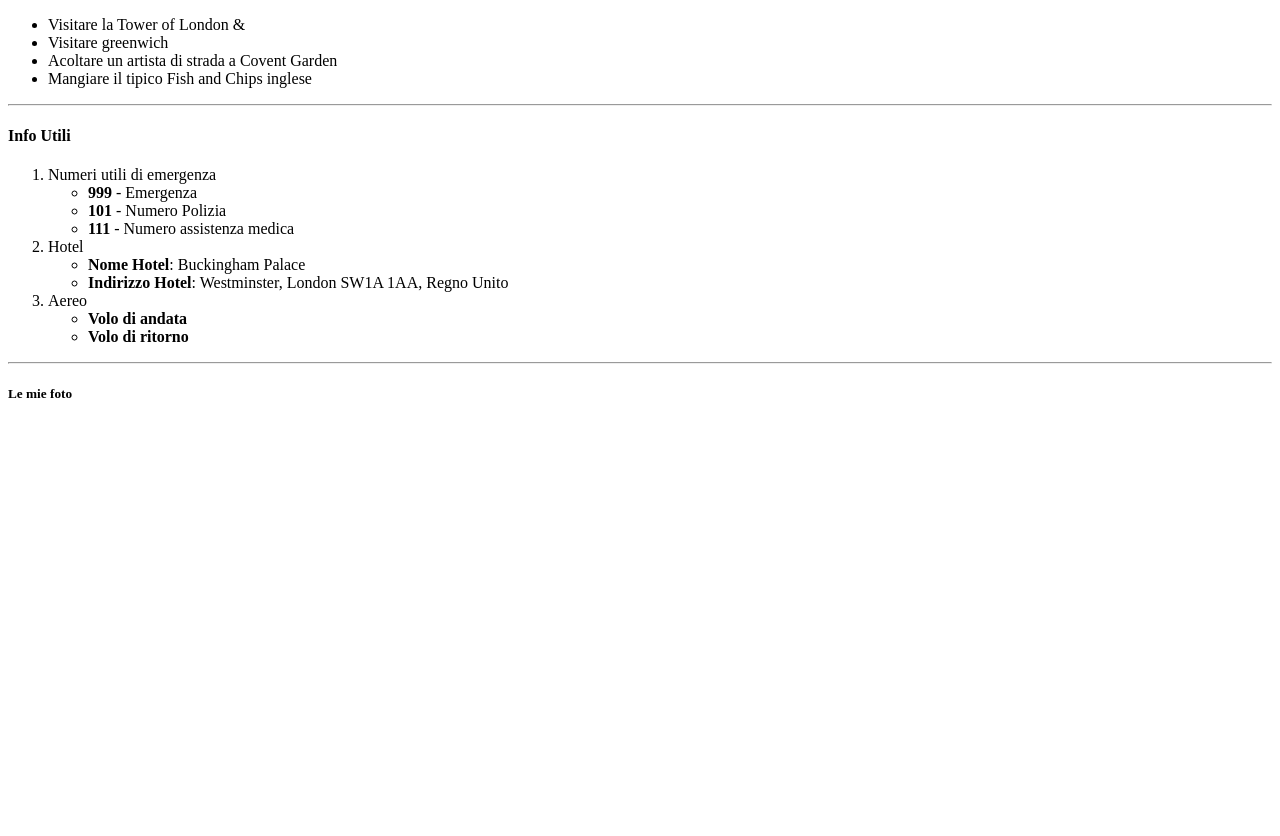
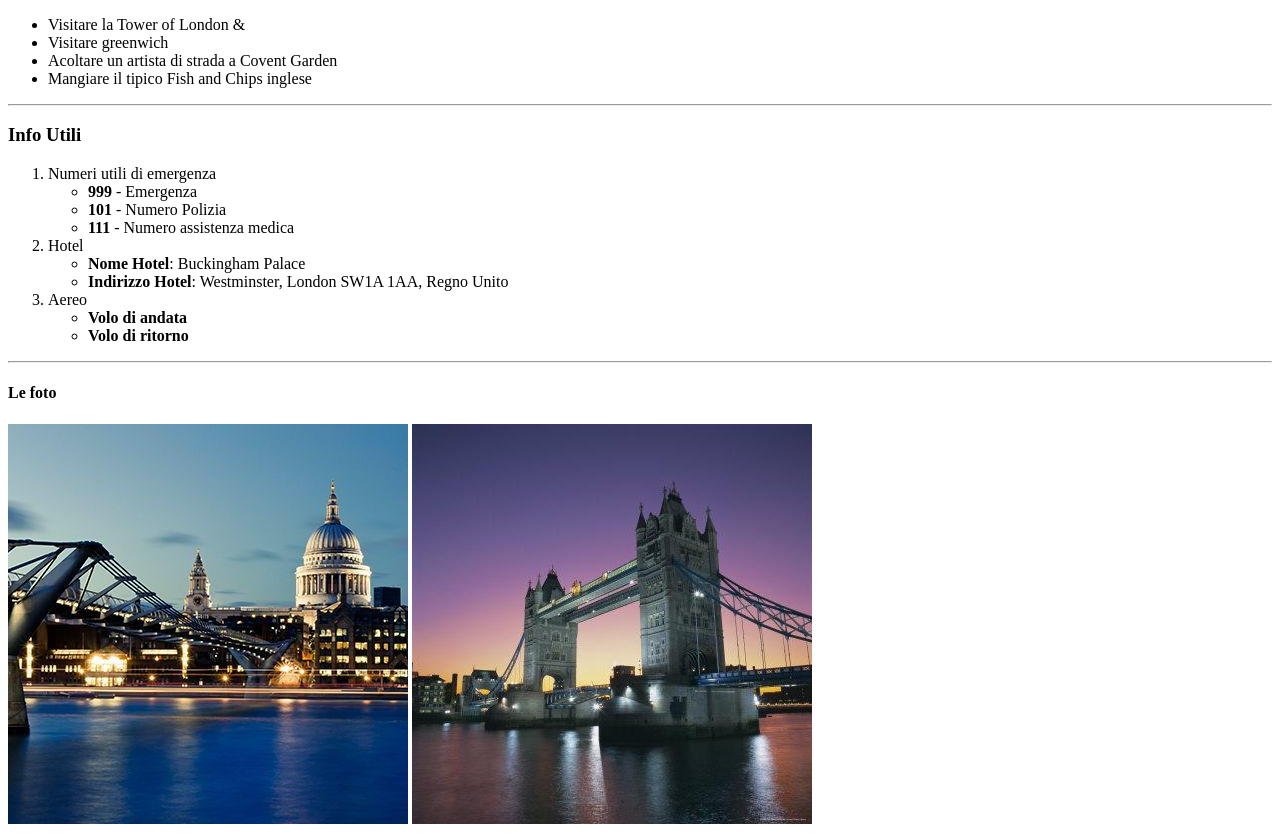
Before and after one commit to LordAnthrax94/html-london-trip, a plain HTML site: page index.html in a window 1280 px wide. Shown: the part 913-1749 px from the top of the page. Before the commit the page ends 1338 px from the top, so only its background shows below. Drawn offline with Linux system fonts and the light colour scheme.

Commit message:
Settimo commit

```diff
--- a/index.html
+++ b/index.html
@@ -88,7 +88,7 @@
 
     <!--Inizio terza sezione-->
     <section>
-      <h4>Info Utili</h4>
+      <h3>Info Utili</h3>
 
       <!--Inserimento lista ord. con sottolista non ord.-->
       <ol>
@@ -121,8 +121,9 @@
   <hr>
 
   <footer>
-    <h5>Le mie foto</h5>
-
+    <h4>Le foto</h4>
+    <img src="img/London 2.jpg" alt="Foto1 Londra">
+    <img src="img/London 1.jpg" alt="Foto Londra 2">
 
 
   </footer>
```
Also changed, not shown: img/London 1.jpg (added), img/London 2.jpg (added).
